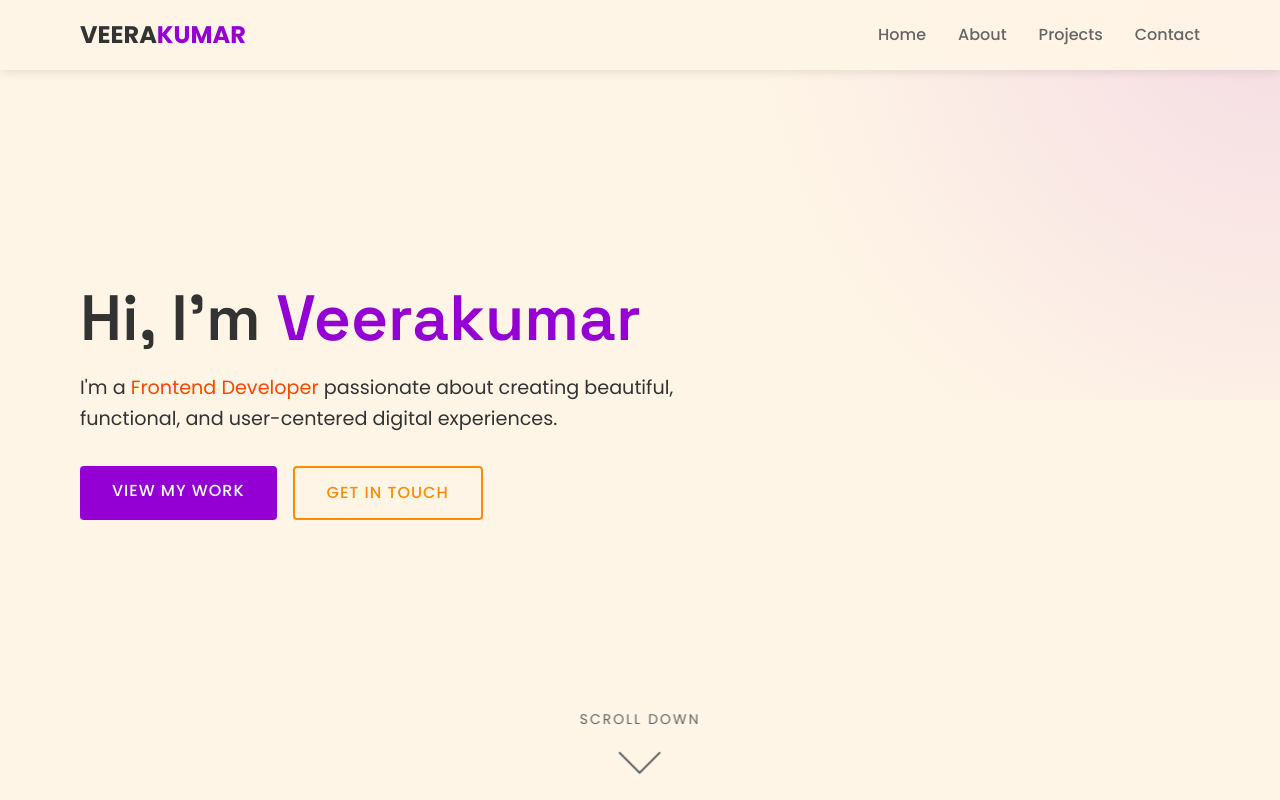
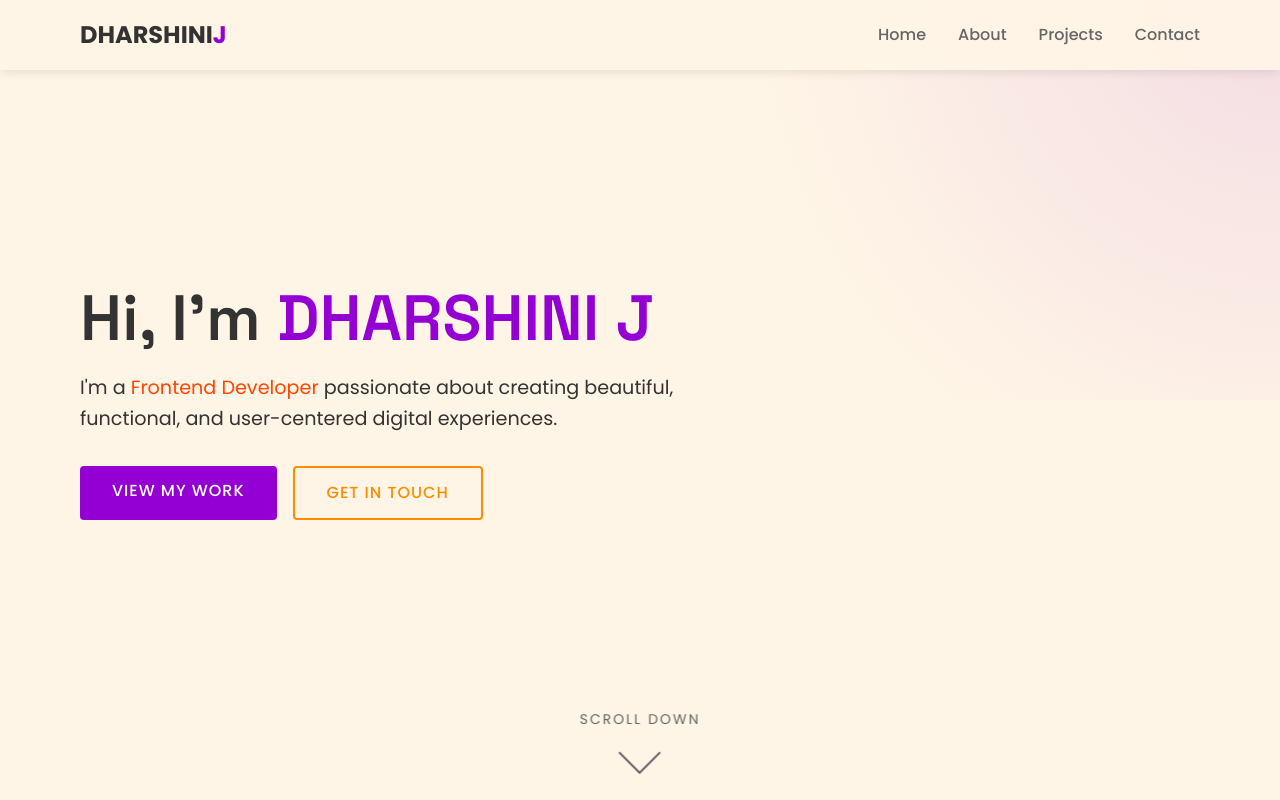
Before and after one commit to dharsh202006-ctrl/snsmca, a plain HTML site: page index.html in a window 1280 px wide. Shown: the top 800 px of the page. Drawn offline with Linux system fonts and the light colour scheme.

Commit message:
Update index.html

```diff
--- a/index.html
+++ b/index.html
@@ -788,7 +788,7 @@
     <!-- Header & Navigation -->
     <header id="header">
         <div class="container nav-container">
-            <a href="#home" class="logo">VEERA<span>KUMAR</span></a>
+            <a href="#home" class="logo">DHARSHINI<span>J</span></a>
             <button class="mobile-toggle" aria-label="Toggle menu">☰</button>
             <ul class="nav-links">
                 <li><a href="#home">Home</a></li>
@@ -802,7 +802,7 @@
     <!-- Hero Section -->
     <section id="home" class="hero">
         <div class="container hero-content">
-            <h1>Hi, I'm <span class="highlight">Veerakumar</span></h1>
+            <h1>Hi, I'm <span class="highlight">DHARSHINI J</span></h1>
             <p>I'm a <span class="accent">Frontend Developer</span> passionate about creating beautiful, functional, and user-centered digital experiences.</p>
             <div class="hero-buttons">
                 <a href="#projects" class="btn">View My Work</a>
```
